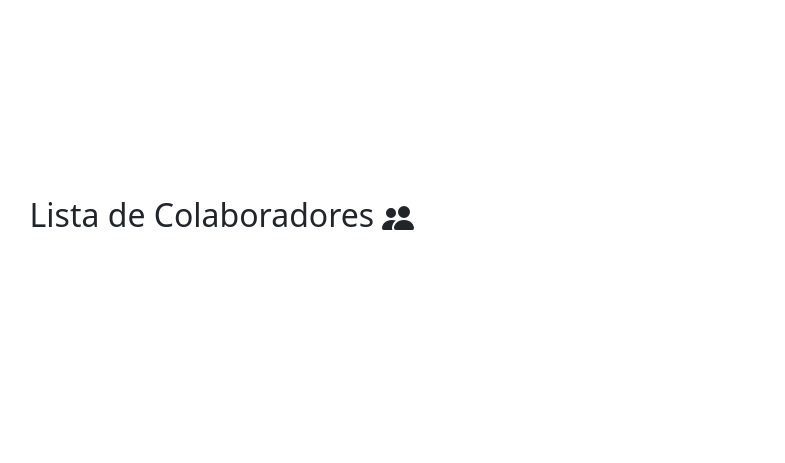
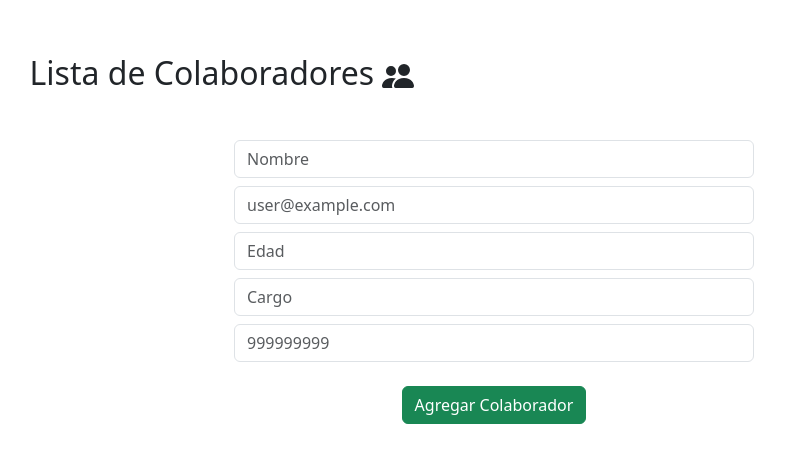
Before and after one commit to pelafustan/intro_react-challenge_03, a React (Vite) app: page / in a window 1280 px wide. Shown: the part 153-616 px from the top of the page, without its empty margins (418-1203 px from the left). Built offline with nearby package versions, Linux system fonts and the light colour scheme.

Commit message:
agregar formulario

```diff
--- a/src/components/Formulario.jsx
+++ b/src/components/Formulario.jsx
@@ -1,3 +1,172 @@
-const Formulario = () => {};
+import Form from "react-bootstrap/Form";
+import Button from "react-bootstrap/Button";
+import { useState } from "react";
+
+const Formulario = ({ colaboradores, setAlerta, setColaboradores }) => {
+  const nameRegex = /^[a-zA-Z]{2,}(\s[a-zA-Z]{2,})*$/;
+  const mailRegex = /^(([^<>()\[\]\\.,;:\s@"]+(\.[^<>()\[\]\\.,;:\s@"]+)*)|(".+"))@((\[[0-9]{1,3}\.[0-9]{1,3}\.[0-9]{1,3}\.[0-9]{1,3}])|(([a-zA-Z\-0-9]+\.)+[a-zA-Z]{2,}))$/;
+
+  const generateId = (data) => {
+    let id = 1;
+
+    if (data.length) {
+      return id += data[data.length - 1].id;
+    }
+
+    return id;
+  }
+
+  const [nuevoColaborador, setNuevoColaborador] = useState({
+    id: "",
+    nombre: "",
+    correo: "",
+    edad: "",
+    cargo: "",
+    telefono: "",
+  });
+
+  const [hasFocus, setHasFocus] = useState({
+    nombre: false,
+    correo: false,
+    edad: false,
+    cargo: false,
+    telefono: false,
+  });
+
+  const handleChange = (event) => {
+    setNuevoColaborador({
+      ...nuevoColaborador,
+      [event.target.name]: event.target.value,
+    });
+  };
+
+  const handleFocus = (event) => {
+    setHasFocus({
+      ...hasFocus,
+      [event.target.name]: true,
+    });
+  };
+
+  const [validated, setValidated] = useState(false);
+
+  const handleSubmit = (event) => {
+    const form = event.currentTarget;
+    event.preventDefault();
+    if (!form.checkValidity()) {
+      setValidated(true);
+      event.stopPropagation();
+      setAlerta("danger");
+      return;
+
+    } else {
+
+      setAlerta("success");
+
+      nuevoColaborador.id = generateId(colaboradores);
+
+      setColaboradores([
+        ...colaboradores,
+        nuevoColaborador,
+      ]);
+
+      setNuevoColaborador({
+        id: "",
+        nombre: "",
+        correo: "",
+        edad: "",
+        cargo: "",
+        telefono: "",
+      });
+
+      setHasFocus({
+        nombre: false,
+        correo: false,
+        edad: false,
+        cargo: false,
+        telefono: false,
+      });
+
+      setValidated(false);
+    }
+  };
+
+  return (
+    <Form noValidate validated={validated} onSubmit={handleSubmit}>
+      <Form.Group className="mb-2">
+        <Form.Control
+          required
+          type="text"
+          name="nombre"
+          placeholder="Nombre"
+          value={nuevoColaborador.nombre}
+          onChange={handleChange}
+          onFocus={handleFocus}
+          isValid={nameRegex.test(nuevoColaborador.nombre) && hasFocus.nombre}
+          isInvalid={!nameRegex.test(nuevoColaborador.nombre) && hasFocus.nombre}
+        />
+        <Form.Control.Feedback type="invalid">¡Ingresa un nombre válido!</Form.Control.Feedback>
+      </Form.Group>
+      <Form.Group className="mb-2">
+        <Form.Control
+          required
+          type="email"
+          name="correo"
+          placeholder="user@example.com"
+          value={nuevoColaborador.correo}
+          onChange={handleChange}
+          onFocus={handleFocus}
+          isValid={mailRegex.test(nuevoColaborador.correo) && hasFocus.correo}
+          isInvalid={!mailRegex.test(nuevoColaborador.correo) && hasFocus.correo}
+        />
+        <Form.Control.Feedback type="invalid">¡Ingresa un correo válido!</Form.Control.Feedback>
+      </Form.Group>
+      <Form.Group className="mb-2">
+        <Form.Control
+          required
+          type="text"
+          name="edad"
+          placeholder="Edad"
+          value={nuevoColaborador.edad}
+          pattern="(1[8-9]|[2-9][0-9])"
+          onChange={handleChange}
+          onFocus={handleFocus}
+          isValid={parseInt(nuevoColaborador.edad) >= 18 && hasFocus.edad}
+          isInvalid={(parseInt(nuevoColaborador.edad) < 18 || nuevoColaborador.edad === "") && hasFocus.edad}
+        />
+        <Form.Control.Feedback type="invalid">¡Colaborador debe tener, a lo menos, 18 años!</Form.Control.Feedback>
+      </Form.Group>
+      <Form.Group className="mb-2">
+        <Form.Control
+          required
+          type="text"
+          name="cargo"
+          placeholder="Cargo"
+          value={nuevoColaborador.cargo}
+          onChange={handleChange}
+          onFocus={handleFocus}
+          isValid={nuevoColaborador.cargo !== "" && hasFocus.cargo}
+          isInvalid={nuevoColaborador.cargo === "" && hasFocus.cargo}
+        />
+        <Form.Control.Feedback type="invalid">¡Ingresa un cargo válido!</Form.Control.Feedback>
+      </Form.Group>
+      <Form.Group className="mb-4">
+        <Form.Control
+          required
+          type="text"
+          name="telefono"
+          placeholder="999999999"
+          value={nuevoColaborador.telefono}
+          pattern="\d{9}"
+          onChange={handleChange}
+          onFocus={handleFocus}
+          isValid={/\d{9}/.test(nuevoColaborador.telefono) && hasFocus.telefono}
+          isInvalid={!/\d{9}/.test(nuevoColaborador.telefono) && hasFocus.telefono}
+        />
+        <Form.Control.Feedback type="invalid">¡Ingresa un teléfono válido!</Form.Control.Feedback>
+      </Form.Group>
+      <Button type="submit" className="btn btn-success">Agregar Colaborador</Button>
+    </Form>
+  )
+};
 
 export default Formulario;
```
